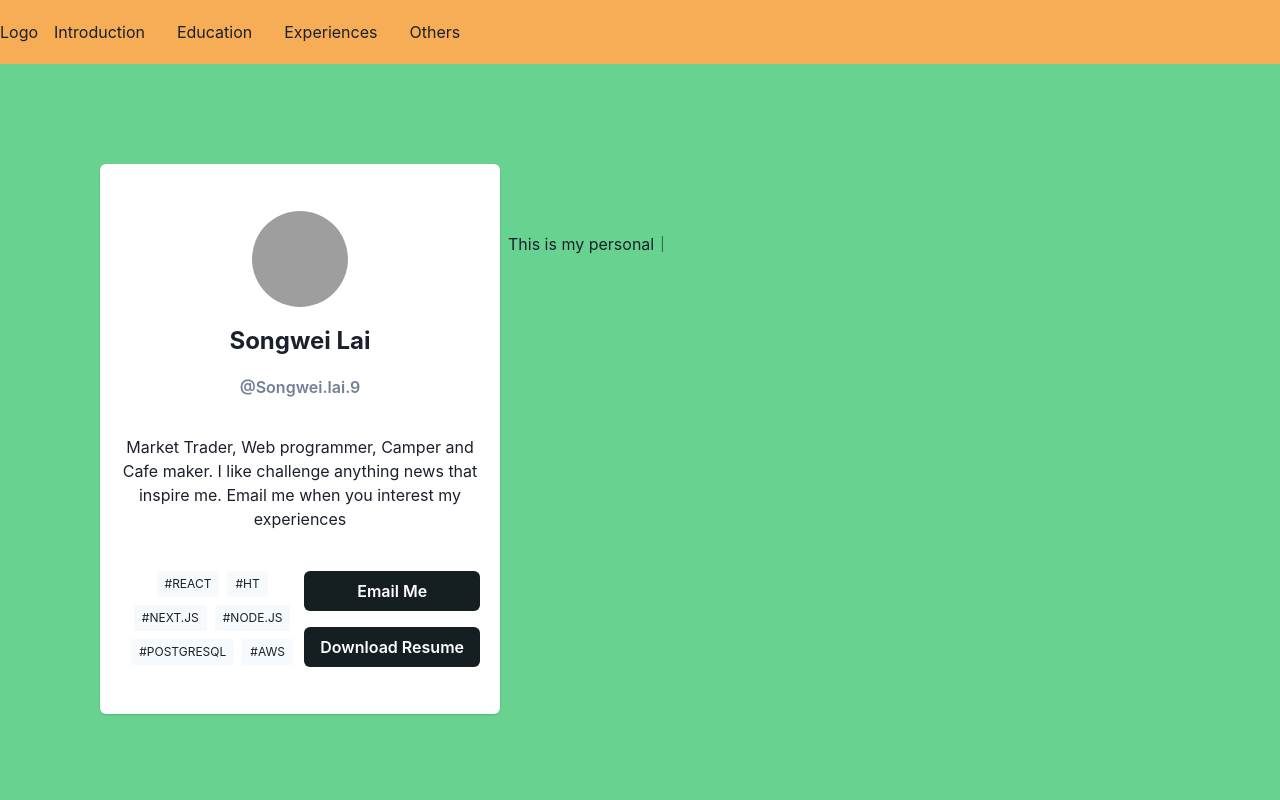
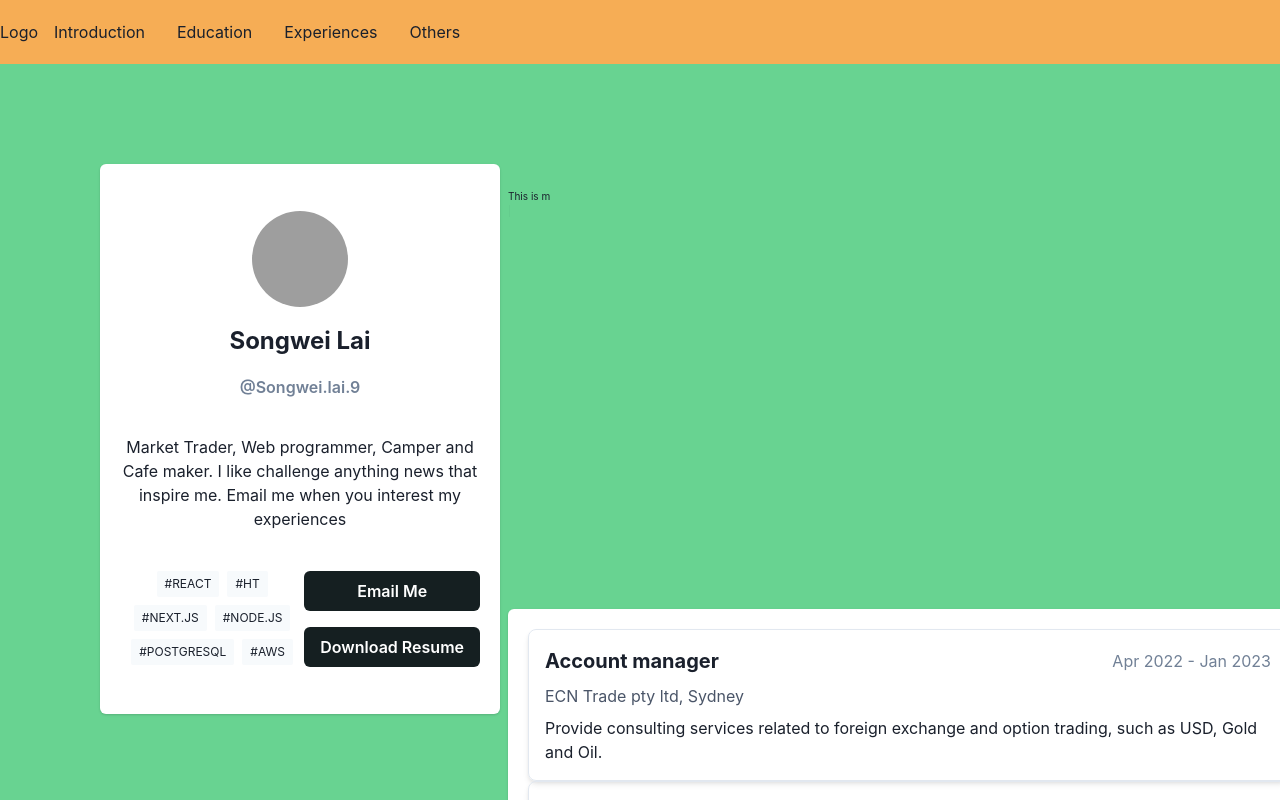
Before and after one commit to SongweiLai-1/resume, a React (Vite) app: page / in a window 1280 px wide. Both pictures are taken after a click on the button "Email Me". Shown: the top 800 px of the page. Built offline with nearby package versions, Linux system fonts and the light colour scheme; grey boxes are pictures that could not be loaded.

Commit message:
update typeWriter update experience

```diff
--- /dev/null
+++ b/src/assets/profile.tsx
@@ -0,0 +1,40 @@
+
+
+
+export const profiles = [
+    {
+        name: "SongWei Lai",
+        age: 28,
+        location: "Sydney",
+        skill: [
+            'React',
+            'HT',
+            'Next.js',
+            'Node.js',
+            'PostgreSQL',
+            'AWS'
+        ]
+    },
+];
+
+
+export const experience = [
+    {
+        occupation: "Account manager",
+        company_name: "ECN Trade pty ltd, Sydney",
+        date:"Apr 2022 - Jan 2023",
+        description: "Provide consulting services related to foreign exchange and option trading, such as USD, Gold and Oil."
+    },
+    {
+        occupation: "Customer service manager",
+        company_name: "Nuoyun Technology Lid Co, Shenzhen",
+        date:"Jan 2020 - Mar 2022",
+        description: "Collaborated with the sales team to align CRM strategies with customer feedback, resulting in increased customer satisfaction."
+    },
+    {
+        occupation: "Estate Investment Consultant",
+        company_name: "H&T Realty, Sydney",
+        date:"Jul 2018 - Aug 2019",
+        description: "Giving Financial advice and guiding customers to purchase property in Sydney, assist client in purchasing properties ,and allocate the loan financial products."
+    },
+];
--- /dev/null
+++ b/src/components/Introduction/JobExperienceBox.tsx
@@ -0,0 +1,46 @@
+import { Card, CardHeader, CardBody, Text, Box, Divider,Flex } from '@chakra-ui/react';
+import {experience} from '../../assets/profile';
+import React from 'react'
+
+interface JobProps {
+    jobName?: string;
+    company?: string;
+    date?: string;
+    description?: string;
+}
+
+const Job = ({jobName,company, date, description}: JobProps) => {
+    return (
+        <Box p="4" borderWidth="1px" borderRadius="lg" shadow="md" >
+            <Flex align="center" justify="space-between">
+                <Text fontSize="xl" fontWeight="bold">{jobName}</Text>
+                <Text color="gray.500">{date}</Text>
+            </Flex>
+            <Text mt="2" fontSize="md" color="gray.600">{company}</Text>
+            <Text mt="2" fontSize="md">{description}</Text>
+        </Box>
+    );
+}
+
+const JobExperienceBox = () => {
+    return (
+        <Card
+            h="auto" // 修正为有效的高度值，例如 "auto"
+            w="800px"
+            display="flex"
+            flexDirection="column"
+            justifyContent="space-between"
+            overflow="hidden"
+        >
+            <CardBody>
+                {experience.map((job,index) => {
+                    return (
+                        <Job key={index} jobName={job.occupation} company={job.company_name} date={job.date} description={job.description} />
+                    )
+                })}
+            </CardBody>
+        </Card>
+    )
+}
+
+export default JobExperienceBox;
--- a/src/components/Introduction/ShowIntro.tsx
+++ b/src/components/Introduction/ShowIntro.tsx
@@ -1,6 +1,7 @@
 import { useTrail, animated } from '@react-spring/web';
 import { ReactNode, useState, useEffect } from 'react';
 import { Box } from '@chakra-ui/react';
+import JobExperienceBox from './JobExperienceBox'
 
 // @ts-ignore
 import TypeWriter from '../typeWriter/TypeWriter'
@@ -55,25 +56,60 @@ const TypeWriterBox = () => {
         return () => clearTimeout(timeout);
     }, []);
 
+    const introduction = '  This is my personal websit, 100% coding myself. It you interest my skills, please contact me by Email and phone.'
     return (
         <div>
-            {finish ? <TypeWriter text='  This is my personal websit, 100% coding myself. It you interest my skills, please contact me by Email and phone.' /> : null }
+            {finish ? <TypeWriter text= {introduction} /> : null }
+        </div>
+    );
+};
+
+const JobBox = () => {
+    const [finish, setFinish] = useState(false);
+
+    useEffect(() => {
+        const timeout = setTimeout(() => {
+            setFinish(true);
+        }, 8000);
+        return () => clearTimeout(timeout);
+    }, []);
+
+    const trails = useTrail(1, {
+        config: { mass: 5, tension: 2000, friction: 200 },
+        opacity: finish ? 1 : 0,
+        x: finish ? 0 : 0,
+        height: finish ? 80 : 0,
+    });
+
+    return (
+        <div>
+            {trails.map((props, index) => (
+                <animated.div key={index} style={props}>
+                    <JobExperienceBox/>
+                </animated.div>
+            ))}
         </div>
     );
 };
 
 export default function MyComponent() {
 
-
-
     return (
         <div>
+            <Box fontSize="10px">
                 <TypeWriterBox/>
+            </Box>
+            <Box>
                 <Trail>
                     <span>Welcome</span>
                     <span>The</span>
                     <span>Resume</span>
                 </Trail>
+            </Box>
+            <Box>
+                <JobBox/>
+
+            </Box>
         </div>
     );
 }
--- a/src/components/typeWriter/useTypeWriter.tsx
+++ b/src/components/typeWriter/useTypeWriter.tsx
@@ -1,34 +1,78 @@
-import React, { useEffect } from 'react';
+import React, { useEffect, useState, useRef } from 'react';
+import { useTrail, animated } from '@react-spring/web';
 
 interface Props {
     text: string;
     speed?: number;
+    pauseDuration?: number;
 }
 
-const UseTypeWriter = ({ text, speed = 50 }: Props ) => {
-    const [displayText, setText] = React.useState('');
+const Blink = () => {
+    const [blink, setBlink] = useState(false);
 
     useEffect(() => {
         let i = 0;
         const interval = setInterval(() => {
-            if (i < text.length) {
-                setText(prevText => prevText + text.charAt(i) );
-                i++;
+            setBlink(prevBlink => !prevBlink);
+            i++;
+            if (i > 2) {
+                clearInterval(interval);
+            }
+        }, 500);
+        return () => clearInterval(interval);
+    }, []);
+
+    const trails = useTrail(1, {
+        config: { mass: 5, tension: 2000, friction: 200 },
+        opacity: blink ? 0 : 1,
+    });
+
+    return <animated.div style={trails[0]}>|</animated.div>;
+}
+
+const UseTypeWriter = ({ text, speed = 50, pauseDuration = 10 }: Props) => {
+    const [displayText, setText] = useState('');
+    const [isTypingComplete, setIsTypingComplete] = useState(false);
+    const [isPaused, setIsPaused] = useState(false);
+
+    const isPausedRef = useRef(isPaused);
+    const totalElapsedTimeRef = useRef(0);
+
+    useEffect(() => {
+        isPausedRef.current = isPaused;
+    }, []);
+
+    useEffect(() => {
+        let i = 0;
+
+        const interval = setInterval(() => {
+            if (isTypingComplete || isPausedRef.current) return;
+
+            if (totalElapsedTimeRef.current >= pauseDuration) {
+                setIsPaused(true);
+                setTimeout(() => {
+                    setIsPaused(false);
+                    totalElapsedTimeRef.current = 0;
+                }, pauseDuration);
+
             } else {
-                clearInterval(interval);
+                if (i < text.length) {
+                    setText(prevText => prevText + text.charAt(i));
+                    i++;
+                    totalElapsedTimeRef.current += speed;
+                } else {
+                    clearInterval(interval);
+                    setIsTypingComplete(true);
+                }
             }
         }, speed);
 
-        // Cleanup function to clear the interval when the component unmounts
         return () => clearInterval(interval);
-    }, [text, speed]);
+    }, [text, speed, pauseDuration, isTypingComplete]);
 
-    return(
-
-        <>{displayText}｜</>
-
-    )
-
+    return <>
+        {displayText}{!isTypingComplete && <Blink />}
+    </>;
 };
 
 export default UseTypeWriter;
```
Lines whose indentation alone changed are shown as unchanged.
